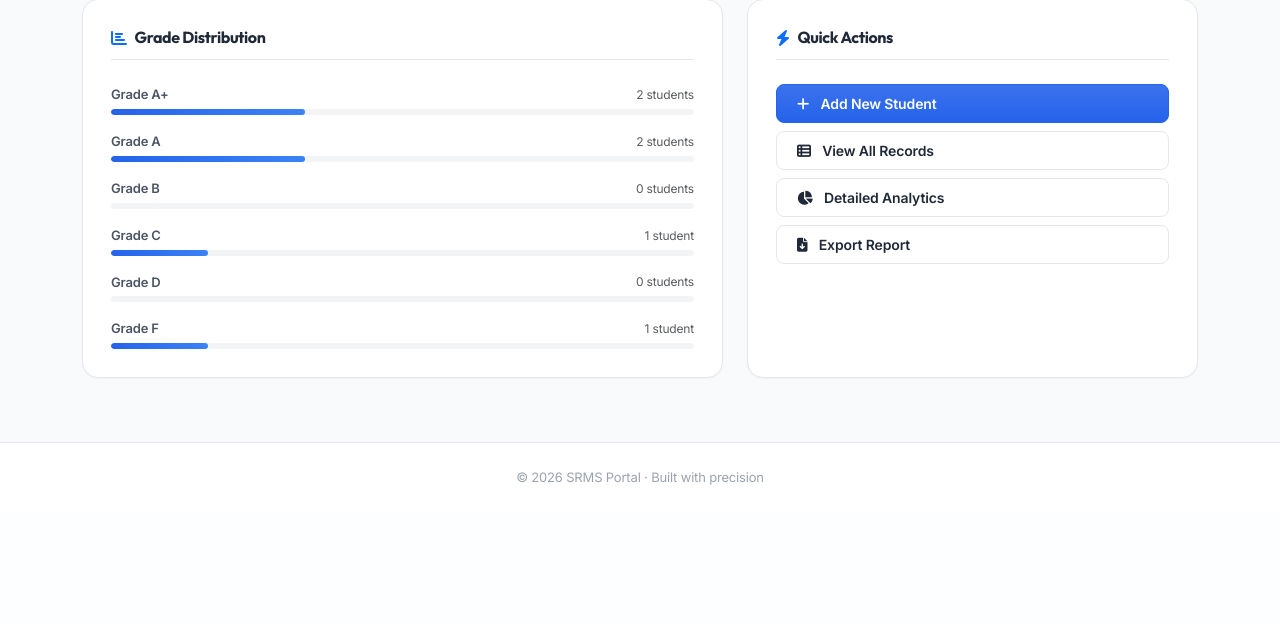
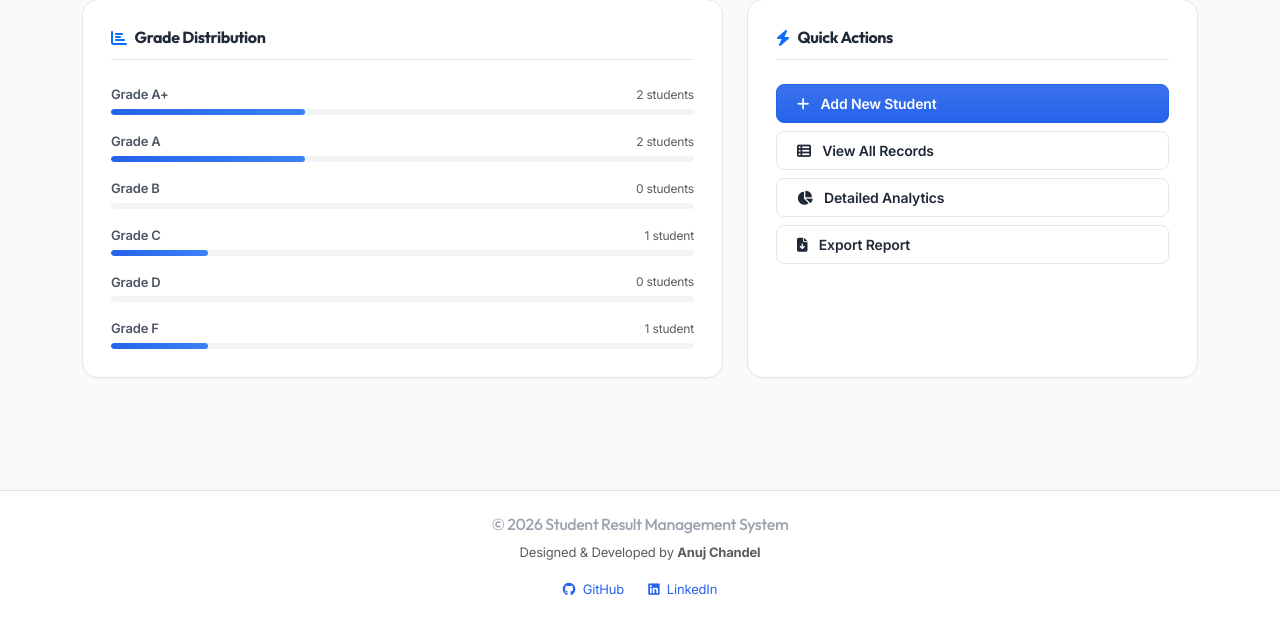
Before and after one commit to codex-anu/SRMS, a Django app: page / in a window 1280 px wide. Shown: the part 496-1120 px from the top of the page. Before the commit the page ends 981 px from the top, so only its background shows below. Run offline with Django 5.2, Linux system fonts and the light colour scheme.

Commit message:
Updated footer with GitHub & LinkedIn links

```diff
--- a/frontend/records/templates/records/index.html
+++ b/frontend/records/templates/records/index.html
@@ -95,7 +95,7 @@
                         </button>
                         <ul class="dropdown-menu dropdown-menu-end" aria-labelledby="profileDropdown" style="min-width:200px">
                             <li class="px-3 py-2 border-bottom">
-                                <div class="fw-bold dropdown-header-title">Anuj Kumar</div>
+                                <div class="fw-bold dropdown-header-title">Anuj Chandel</div>
                                 <div class="text-muted" style="font-size:0.75rem">Administrator</div>
                             </li>
                             <li><a class="dropdown-item" href="{% url 'records:dashboard' %}"><i class="fa-solid fa-chart-line me-2" style="width:16px"></i>Dashboard</a></li>
@@ -136,12 +136,43 @@
         </div>
     </main>
 
-    <!-- Footer -->
-    <footer>
-        <div class="container">
-            <p class="mb-0">&copy; 2026 SRMS Portal &middot; Built with precision</p>
+  <!-- Footer -->
+<footer class="py-4 mt-5 border-top">
+    <div class="container text-center">
+
+        <h6 class="mb-2">
+            © 2026 Student Result Management System
+        </h6>
+
+        <p class="mb-3 text-muted">
+            Designed &amp; Developed by
+            <strong>Anuj Chandel</strong>
+        </p>
+
+        <div class="d-flex justify-content-center gap-4 social-links">
+
+            <!-- GitHub -->
+            <a href="https://github.com/codex-anu"
+               target="_blank"
+               rel="noopener noreferrer"
+               aria-label="GitHub">
+                <i class="fa-brands fa-github"></i>
+                <span class="ms-1">GitHub</span>
+            </a>
+
+            <!-- LinkedIn -->
+            <a href="https://www.linkedin.com/in/anuj-chandel-3a4958377/"
+               target="_blank"
+               rel="noopener noreferrer"
+               aria-label="LinkedIn">
+                <i class="fa-brands fa-linkedin"></i>
+                <span class="ms-1">LinkedIn</span>
+            </a>
+
         </div>
-    </footer>
+
+    </div>
+</footer>
 
     <!-- Back to Top -->
     <button id="back-to-top" class="btn btn-primary-custom rounded-circle shadow-lg position-fixed" style="bottom:24px;right:24px;z-index:1050" title="Back to top" aria-label="Scroll to top">
```
